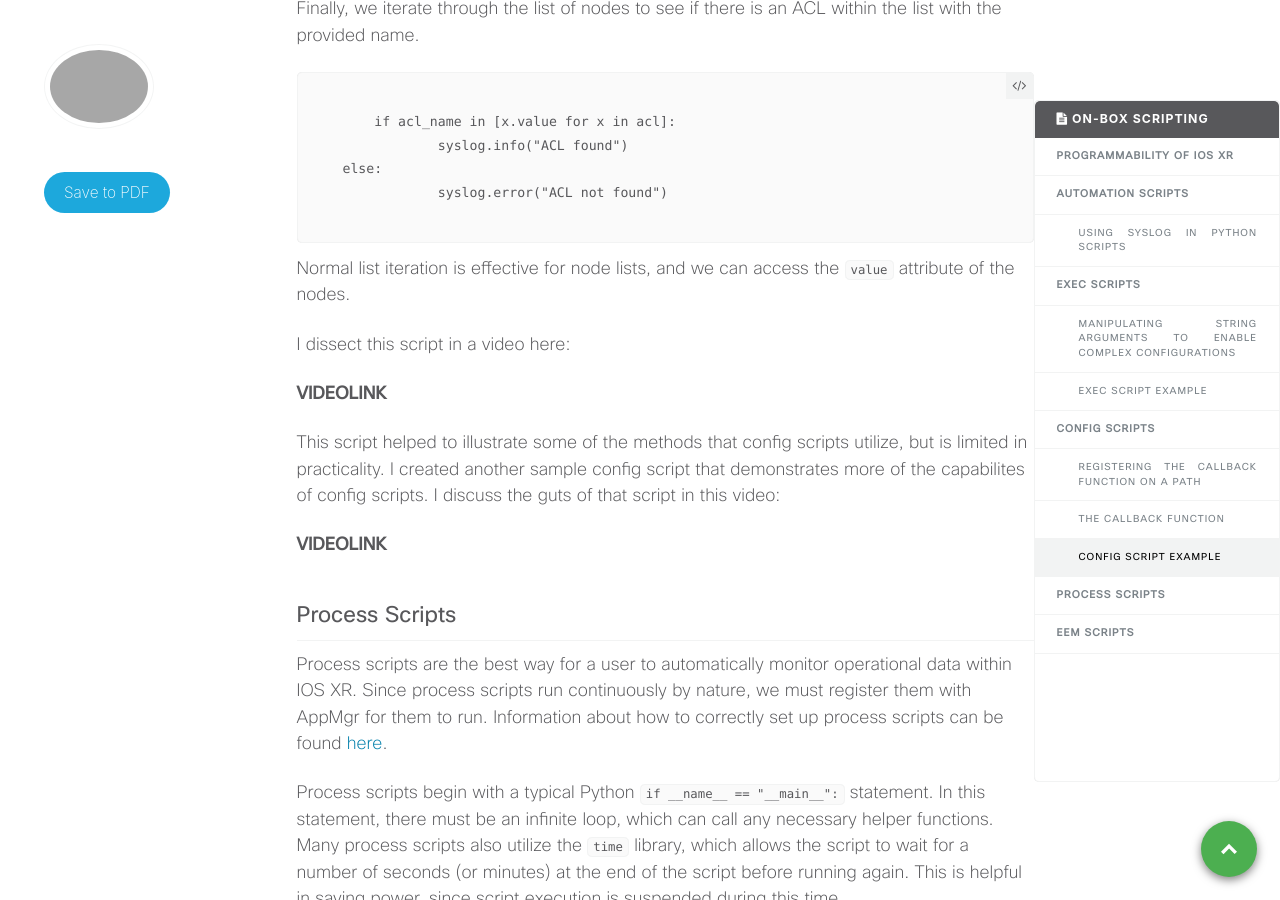
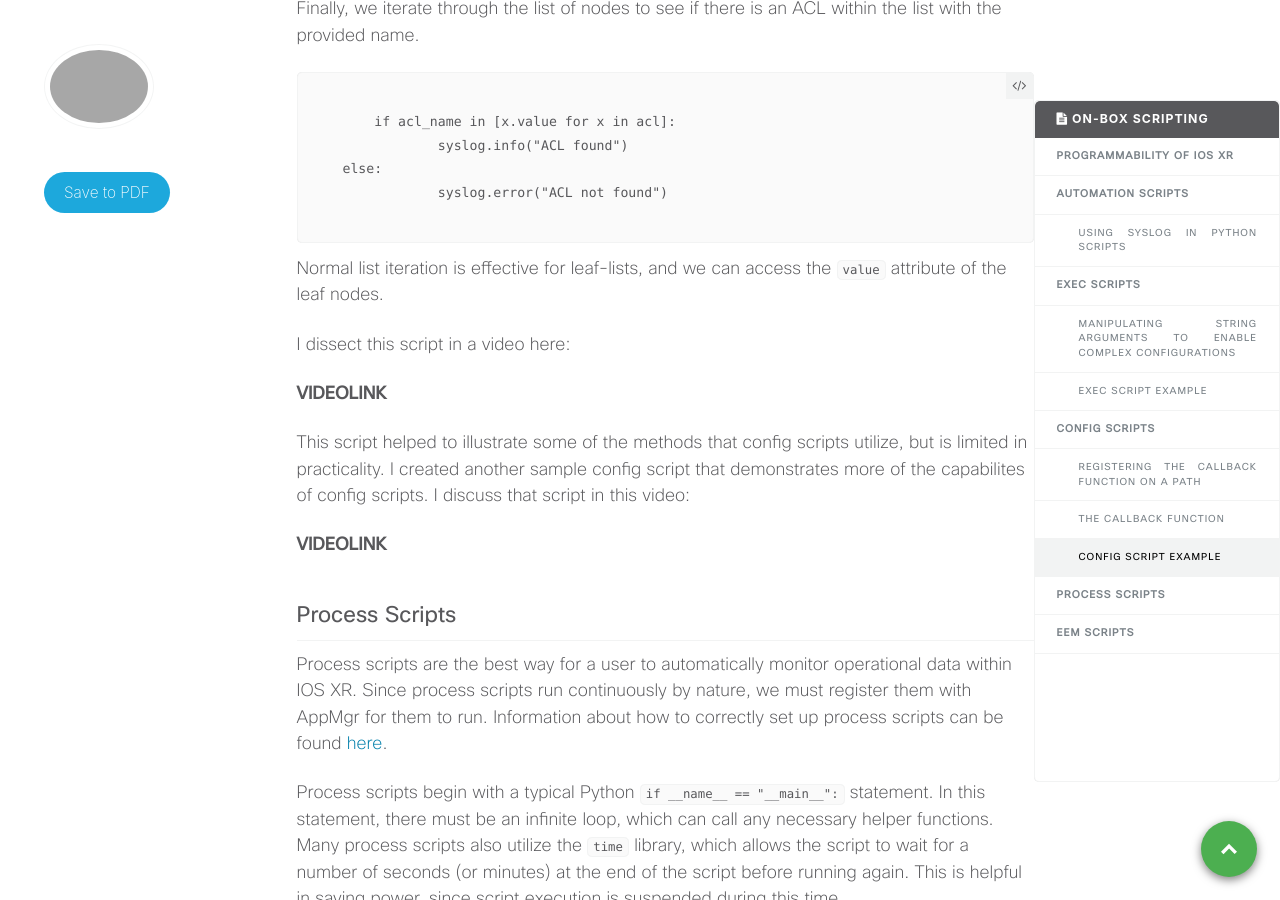
Before and after one commit to xrdocs/device-lifecycle, a Jekyll site: the page built from _blogs/2022-07-08-on-box-python-scripting.md, in a window 1280 px wide and 900 px high, scrolled down 8326 px. Built offline with Jekyll 4.4.1, drawn with Linux system fonts in a browser that asks for light colours; comment, search, counter and statistics services are not loaded; some of the changed text lies outside the part shown.

Commit message:
Update 2022-07-08-on-box-python-scripting.md

```diff
--- a/_blogs/2022-07-08-on-box-python-scripting.md
+++ b/_blogs/2022-07-08-on-box-python-scripting.md
@@ -304,13 +304,13 @@ Finally, we iterate through the list of nodes to see if there is an ACL within t
 </pre>
 </div>
 
-Normal list iteration is effective for node lists, and we can access the `value` attribute of the nodes.
+Normal list iteration is effective for leaf-lists, and we can access the `value` attribute of the leaf nodes.
 
 I dissect this script in a video here:
 
 **VIDEOLINK**
 
-This script helped to illustrate some of the methods that config scripts utilize, but is limited in practicality. I created another sample config script that demonstrates more of the capabilites of config scripts. I discuss the guts of that script in this video:
+This script helped to illustrate some of the methods that config scripts utilize, but is limited in practicality. I created another sample config script that demonstrates more of the capabilites of config scripts. I discuss that script in this video:
 
 **VIDEOLINK**
 
```
Also changed, not shown: other parts of _blogs/2022-07-08-on-box-python-scripting.md (+1 -1 lines).
